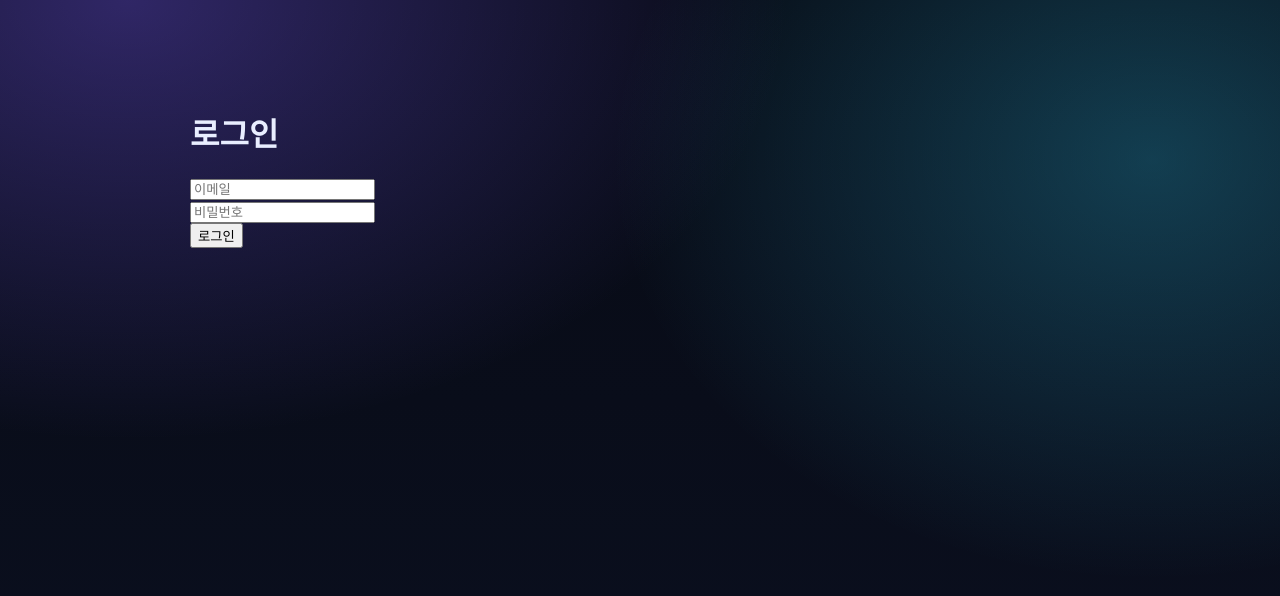
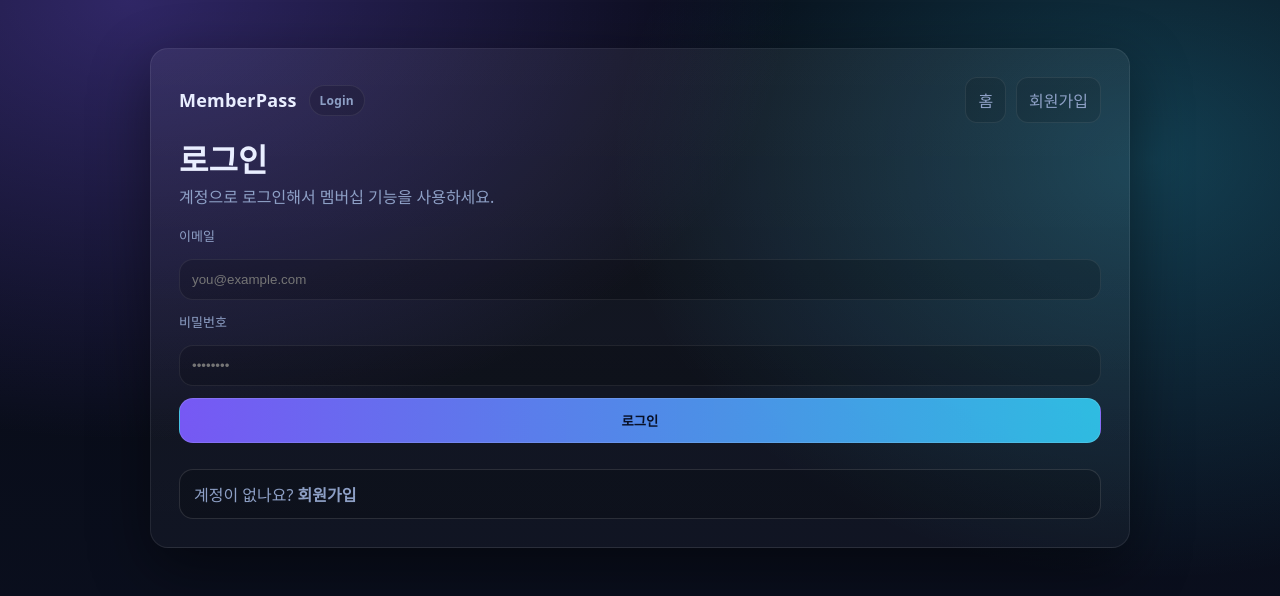
Before and after one commit to jienemadmin/take01, a Next.js app: page /login in a window 1280 px wide. Shown: the top 596 px of the page. Built offline with nearby package versions, Linux system fonts and the light colour scheme; no server answers.

Commit message:
Update page.tsx

```diff
--- a/app/login/page.tsx
+++ b/app/login/page.tsx
@@ -1,83 +1,104 @@
 "use client";
 
 import { useState } from "react";
-import { signIn, signOut, useSession } from "next-auth/react";
-import { useRouter } from "next/navigation";
+import Link from "next/link";
+import { signIn } from "next-auth/react";
+import { useRouter, useSearchParams } from "next/navigation";
 
 export default function LoginPage() {
   const router = useRouter();
-  const { data: session, status } = useSession();
+  const sp = useSearchParams();
+
+  const callbackUrl = sp.get("callbackUrl") || "/";
 
   const [email, setEmail] = useState("");
   const [password, setPassword] = useState("");
 
+  const [loading, setLoading] = useState(false);
+  const [error, setError] = useState<string | null>(null);
+
   const onSubmit = async (e: React.FormEvent) => {
     e.preventDefault();
+    setError(null);
+    setLoading(true);
 
-    const res = await signIn("credentials", {
-      email,
-      password,
-      redirect: false, // ✅ 세션만 만들고, 우리가 처리
-    });
+    try {
+      const res = await signIn("credentials", {
+        email,
+        password,
+        redirect: false,
+        callbackUrl,
+      });
 
-    if (!res?.ok) {
-      alert(res?.error || "로그인 실패");
-      return;
+      if (!res?.ok) {
+        setError(res?.error || "로그인에 실패했어요. 이메일/비밀번호를 확인해주세요.");
+        setLoading(false);
+        return;
+      }
+
+      // ✅ 성공 시 callbackUrl로 이동
+      router.push(res.url ?? callbackUrl);
+    } catch (err) {
+      setError("예기치 못한 오류가 발생했어요. 잠시 후 다시 시도해주세요.");
+      setLoading(false);
     }
-
-    // ✅ 세션이 만들어졌으니 원하는 페이지로 이동
-    alert(`로그인 성공! ${email}`);
-    router.push("/"); // or /dashboard
   };
 
-  // 로딩 중 표시(선택)
-  if (status === "loading") return <main style={{ padding: 40 }}>Loading...</main>;
-
-  // 이미 로그인 상태면 보여줄 화면
-  if (session?.user) {
-    return (
-      <main style={{ padding: 40 }}>
-        <h1>로그인됨</h1>
-        <p>
-          {session.user.email} / {session.user.name}
-        </p>
-        <button
-          onClick={async () => {
-            await signOut({ redirect: false });
-            alert("로그아웃 완료");
-          }}
-        >
-          로그아웃
-        </button>
-      </main>
-    );
-  }
-
-  // 로그인 폼
   return (
-    <main style={{ padding: 40 }}>
-      <h1>로그인</h1>
-      <form onSubmit={onSubmit}>
-        <div>
-          <input
-            type="email"
-            placeholder="이메일"
-            value={email}
-            onChange={(e) => setEmail(e.target.value)}
-          />
+    <main className="card">
+      <div className="card__inner">
+        <div className="header">
+          <div className="brand">
+            <span style={{ fontSize: 18 }}>MemberPass</span>
+            <span className="badge">Login</span>
+          </div>
+          <div className="nav">
+            <Link href="/">홈</Link>
+            <Link href="/register">회원가입</Link>
+          </div>
         </div>
 
-        <div>
-          <input
-            type="password"
-            placeholder="비밀번호"
-            value={password}
-            onChange={(e) => setPassword(e.target.value)}
-          />
-        </div>
+        <h1 className="h1">로그인</h1>
+        <p className="p">계정으로 로그인해서 멤버십 기능을 사용하세요.</p>
 
-        <button type="submit">로그인</button>
-      </form>
+        <form className="form" onSubmit={onSubmit}>
+          <div className="row">
+            <div className="label">이메일</div>
+            <input
+              className="input"
+              type="email"
+              autoComplete="email"
+              placeholder="you@example.com"
+              value={email}
+              onChange={(e) => setEmail(e.target.value)}
+              required
+            />
+          </div>
+
+          <div className="row">
+            <div className="label">비밀번호</div>
+            <input
+              className="input"
+              type="password"
+              autoComplete="current-password"
+              placeholder="••••••••"
+              value={password}
+              onChange={(e) => setPassword(e.target.value)}
+              required
+            />
+          </div>
+
+          {error && <div className="toast" style={{ borderColor: "rgba(255,92,122,.35)" }}>{error}</div>}
+
+          <button className="btn" type="submit" disabled={loading}>
+            {loading ? "로그인 중..." : "로그인"}
+          </button>
+
+          <div className="toast">
+            계정이 없나요? <Link href="/register"><b>회원가입</b></Link>
+          </div>
+        </form>
+      </div>
     </main>
   );
 }
```
